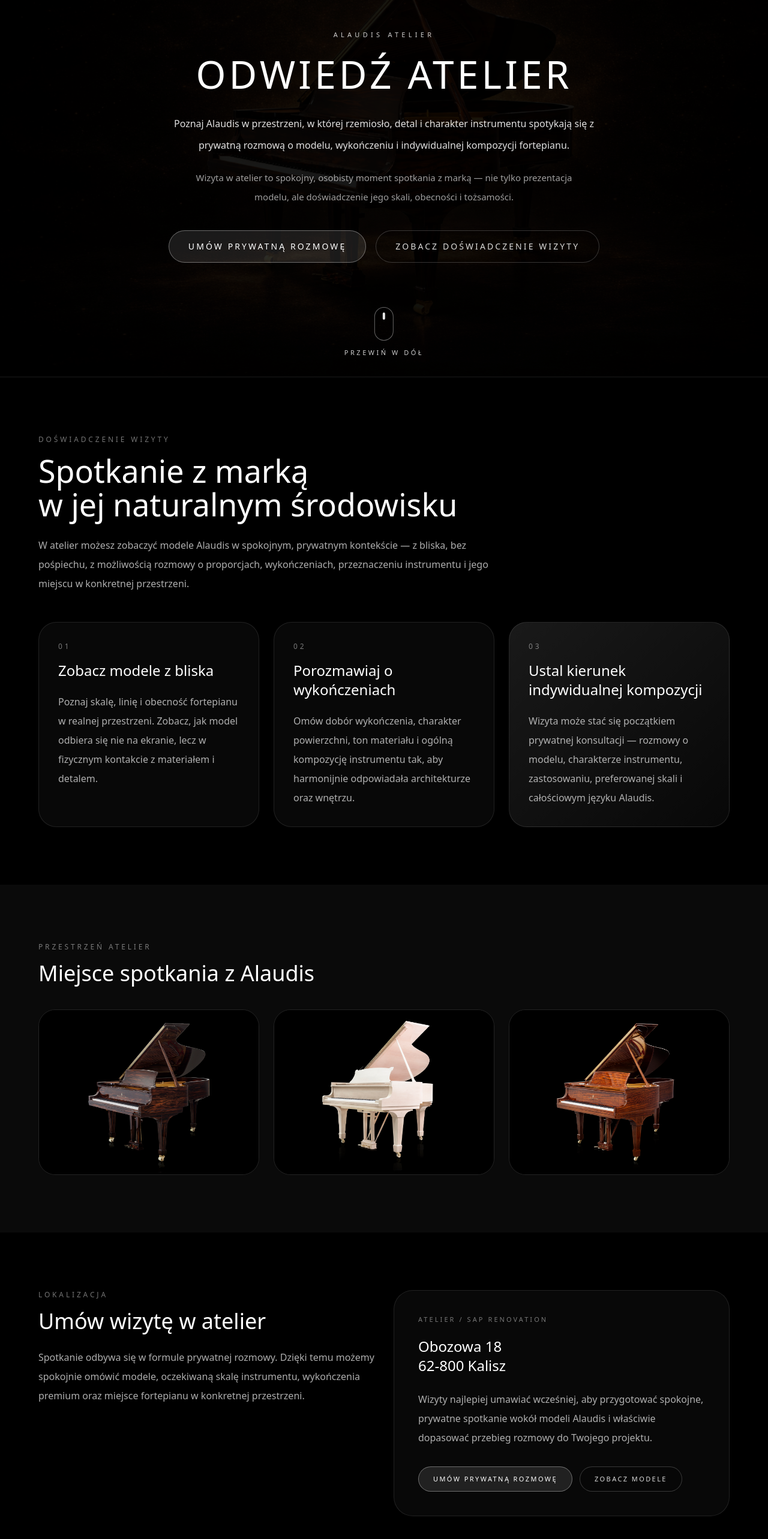
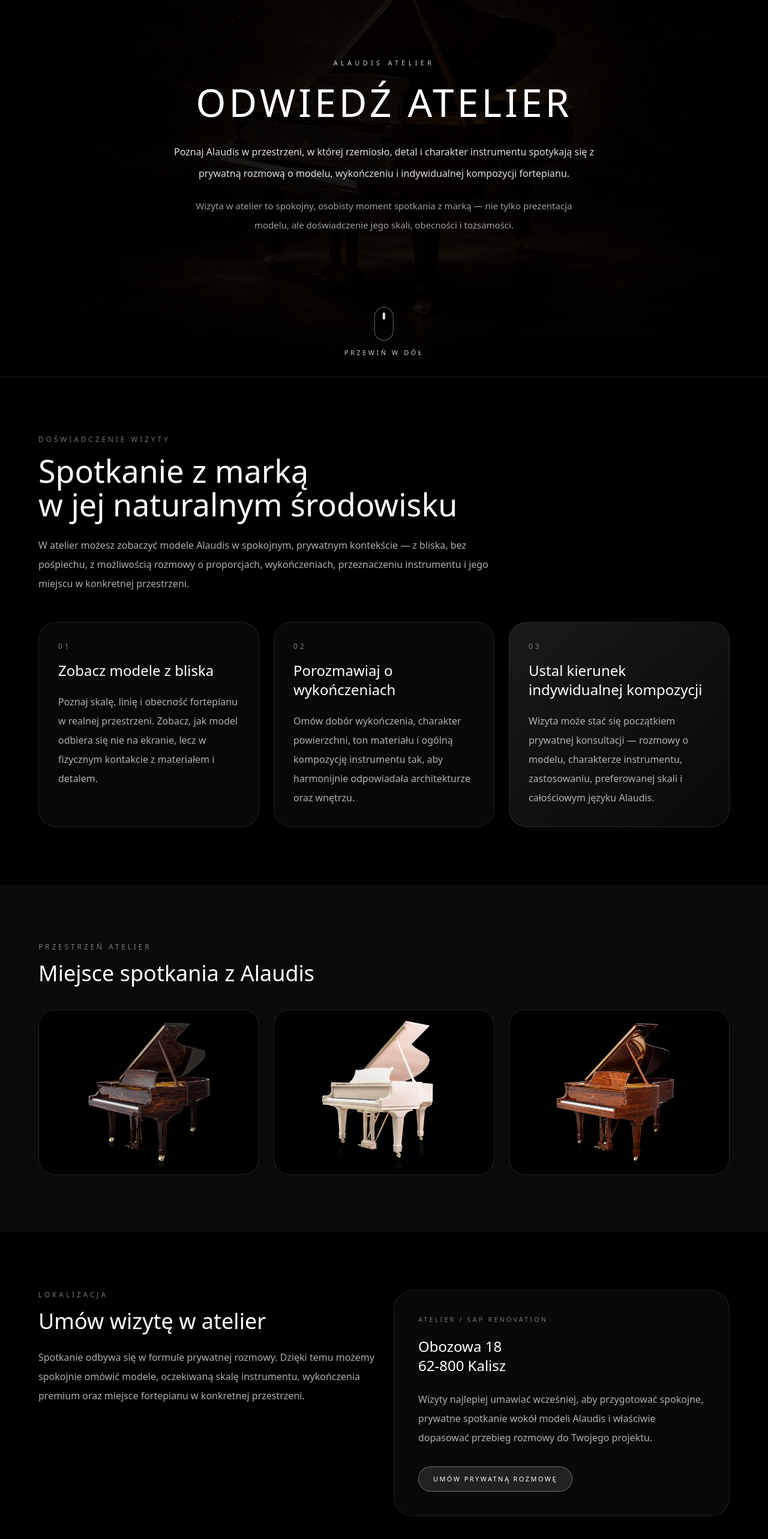
Before and after one commit to RafalZduniak77/alaudis-site, a Next.js app: page /odwiedz-atelier in a window 1280 px wide. Shown: the part 172-2738 px from the top of the page at 60% size. Built offline with nearby package versions, Linux system fonts and the light colour scheme.

Commit message:
Update homepage text and Alaudis 214

```diff
--- a/app/odwiedz-atelier/page.tsx
+++ b/app/odwiedz-atelier/page.tsx
@@ -6,32 +6,14 @@
 // ==========================================================
 // PAGE - ODWIEDŹ ATELIER
 // ==========================================================
-// To jest osobna premium podstrona Alaudis:
-// "Odwiedź atelier"
-//
-// Za co odpowiada ten plik:
-// 1. pokazuje pełnoekranowy hero w klimacie premium
-// 2. korzysta ze wspólnego górnego paska ModelPageTopBar
-// 3. buduje narrację wokół wizyty w atelier
-// 4. pokazuje czego można doświadczyć na spotkaniu
-// 5. pokazuje galerię miejsca / klimatu marki
-// 6. pokazuje lokalizację atelier
-// 7. prowadzi do kontaktu i prywatnej rozmowy
-// 8. kończy się stopką Footer
-//
-// Co tutaj najłatwiej zmieniasz:
-// - zdjęcie hero
-// - tekst główny
-// - tytuł strony
-// - opisy sekcji
-// - zdjęcia galerii
-// - adres
-// - linki CTA
-//
-// Ważne:
-// - styl jest spójny z premium językiem Alaudis
-// - hero zajmuje pełny ekran
-// - sekcje są zbudowane tak, żeby strona wyglądała luksusowo
+// WERSJA UPROSZCZONA PREMIUM
+// ----------------------------------------------------------
+// Co poprawiono:
+// 1. usunięto duże pola / przyciski wyboru z hero
+// 2. hero zostało bardziej spokojne i luksusowe
+// 3. zostawiono tylko elegancki przekaz + przewijanie w dół
+// 4. niższe sekcje nadal prowadzą użytkownika dalej
+// 5. całość wygląda bardziej premium i mniej "przeładowanie"
 // ==========================================================
 
 import Image from "next/image";
@@ -51,7 +33,9 @@
           HERO - PEŁNY EKRAN
          ==================================================== */}
       <section className="relative min-h-screen overflow-hidden border-b border-white/10">
-        {/* TŁO HERO */}
+        {/* ==================================================
+            TŁO HERO
+           ================================================== */}
         <div className="absolute inset-0">
           <Image
             src="/hero.jpg"
@@ -64,7 +48,11 @@
           <div className="absolute inset-0 bg-gradient-to-b from-black/20 via-transparent to-black/40" />
         </div>
 
-        {/* TREŚĆ HERO */}
+        {/* ==================================================
+            TREŚĆ HERO
+            - bez dodatkowych przycisków wyboru
+            - spokojniejszy, bardziej luksusowy układ
+           ================================================== */}
         <div className="relative z-20 flex min-h-screen items-center justify-center px-6 pb-24 pt-28 text-center sm:pt-32">
           <div className="mx-auto max-w-5xl">
             <p className="mb-6 text-[11px] uppercase tracking-[0.48em] text-white/80">
@@ -86,27 +74,12 @@
               nie tylko prezentacja modelu, ale doświadczenie jego skali,
               obecności i tożsamości.
             </p>
-
-            {/* CTA HERO */}
-            <div className="mt-10 flex flex-col items-center justify-center gap-4 sm:flex-row">
-              <Link
-                href="/kontakt"
-                className="rounded-full border border-white/35 bg-white/10 px-8 py-4 text-sm uppercase tracking-[0.22em] text-white transition hover:border-white hover:bg-white hover:text-black"
-              >
-                Umów prywatną rozmowę
-              </Link>
-
-              <a
-                href="#doswiadczenie"
-                className="rounded-full border border-white/20 bg-black/10 px-8 py-4 text-sm uppercase tracking-[0.22em] text-white/85 transition hover:border-white hover:bg-white hover:text-black"
-              >
-                Zobacz doświadczenie wizyty
-              </a>
-            </div>
           </div>
         </div>
 
-        {/* WSKAŹNIK PRZEWIJANIA */}
+        {/* ==================================================
+            WSKAŹNIK PRZEWIJANIA
+           ================================================== */}
         <div className="absolute bottom-8 left-1/2 z-20 -translate-x-1/2 text-center">
           <a href="#doswiadczenie" className="block">
             <div className="mx-auto h-14 w-8 rounded-full border border-white/40 bg-black/10">
@@ -146,7 +119,9 @@
             </p>
           </div>
 
-          {/* KARTY DOŚWIADCZENIA */}
+          {/* ==================================================
+              KARTY DOŚWIADCZENIA
+             ================================================== */}
           <div className="mt-12 grid gap-6 lg:grid-cols-3">
             <div className="rounded-[30px] border border-white/10 bg-white/[0.03] p-8">
               <p className="text-xs uppercase tracking-[0.32em] text-white/45">
@@ -282,19 +257,15 @@
               przebieg rozmowy do Twojego projektu.
             </p>
 
-            <div className="mt-8 flex flex-wrap gap-3">
+            {/* ==================================================
+                TYLKO JEDNO GŁÓWNE CTA
+               ================================================== */}
+            <div className="mt-8">
               <Link
                 href="/kontakt"
-                className="rounded-full border border-white/35 bg-white/10 px-6 py-3 text-[11px] uppercase tracking-[0.22em] text-white transition hover:border-white hover:bg-white hover:text-black"
+                className="inline-flex rounded-full border border-white/35 bg-white/10 px-6 py-3 text-[11px] uppercase tracking-[0.22em] text-white transition hover:border-white hover:bg-white hover:text-black"
               >
                 Umów prywatną rozmowę
-              </Link>
-
-              <Link
-                href="/#modele"
-                className="rounded-full border border-white/20 bg-black/10 px-6 py-3 text-[11px] uppercase tracking-[0.22em] text-white/85 transition hover:border-white hover:bg-white hover:text-black"
-              >
-                Zobacz modele
               </Link>
             </div>
           </div>
@@ -303,6 +274,7 @@
 
       {/* ====================================================
           KOŃCOWE CTA
+          - jedno główne wezwanie, bez nadmiaru opcji
          ==================================================== */}
       <section className="bg-neutral-950 px-6 py-24 text-center sm:px-10 lg:px-16">
         <div className="mx-auto max-w-4xl">
@@ -320,19 +292,12 @@
             i kierunku indywidualnej kompozycji Alaudis.
           </p>
 
-          <div className="mt-10 flex flex-col items-center justify-center gap-4 sm:flex-row">
+          <div className="mt-10">
             <Link
               href="/kontakt"
-              className="rounded-full border border-white/35 bg-white/10 px-8 py-4 text-sm uppercase tracking-[0.22em] text-white transition hover:border-white hover:bg-white hover:text-black"
+              className="inline-flex rounded-full border border-white/35 bg-white/10 px-8 py-4 text-sm uppercase tracking-[0.22em] text-white transition hover:border-white hover:bg-white hover:text-black"
             >
               Umów prywatną rozmowę
-            </Link>
-
-            <Link
-              href="/"
-              className="rounded-full border border-white/20 bg-black/10 px-8 py-4 text-sm uppercase tracking-[0.22em] text-white/85 transition hover:border-white hover:bg-white hover:text-black"
-            >
-              Wróć do Alaudis
             </Link>
           </div>
         </div>
```
Also changed, not shown: app/dla-architektow/page.tsx (+27 -59 lines).
